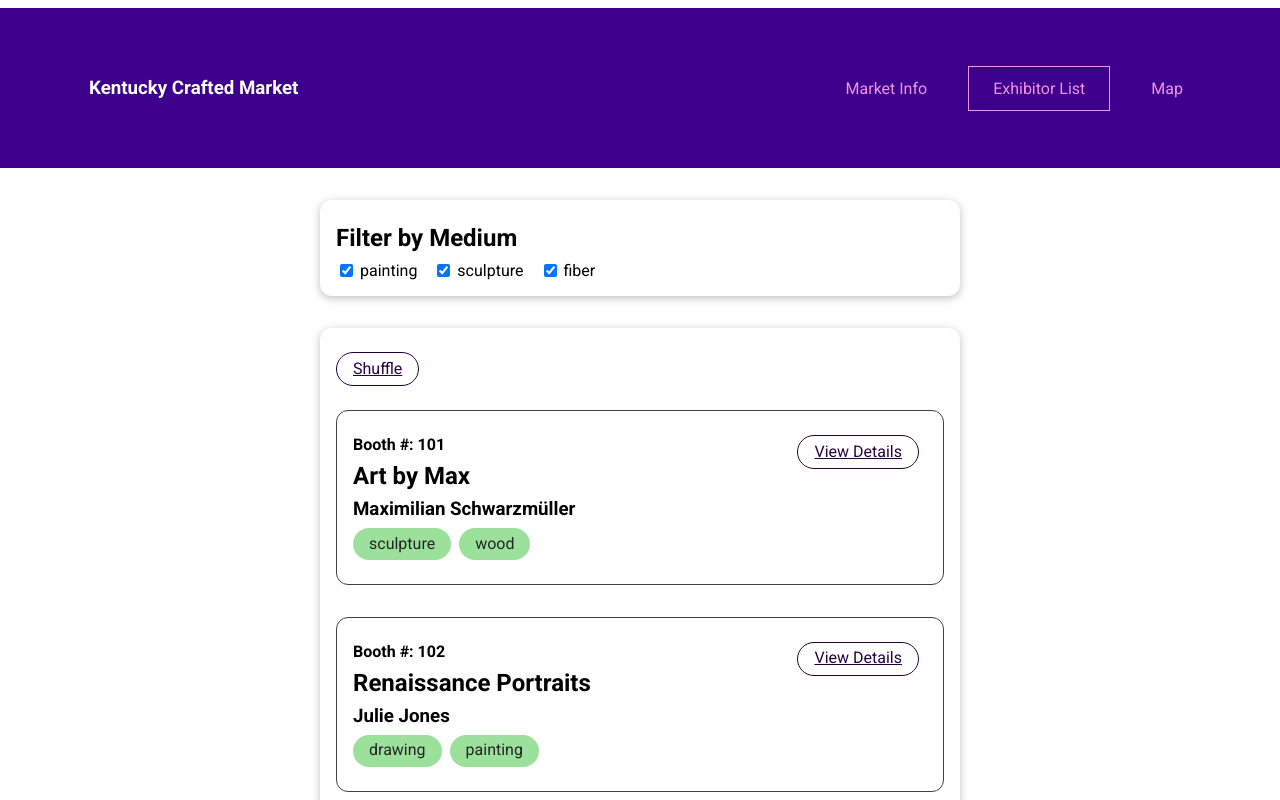
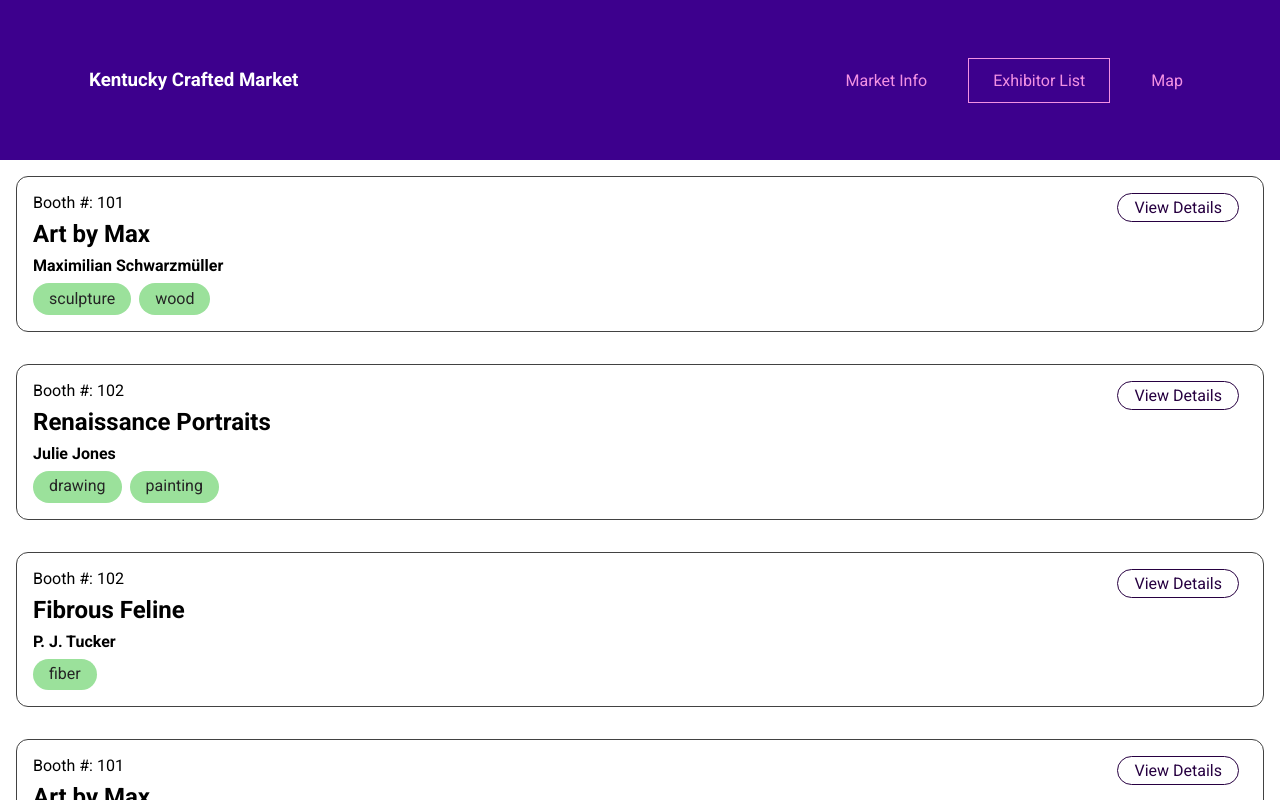
Before and after one commit to kyartscouncil/kac-test-001, a Vue app: page /exhibitors in a window 1280 px wide. Shown: the top 800 px of the page. Built offline with nearby package versions, Linux system fonts and the light colour scheme.

Commit message:
style updates

```diff
--- a/src/components/exhibitors/ExhibitorItem.vue
+++ b/src/components/exhibitors/ExhibitorItem.vue
@@ -3,7 +3,7 @@
 		<div class="actions">
 			<base-button mode="outline" link :to="exhibitorDetailsLink">View Details</base-button>
 		</div>
-		<h4>Booth #: {{ boothNumber }}</h4>
+		<p>Booth #: {{ boothNumber }}</p>
 		<h2>{{ businessName }}</h2>
 		<h3>{{ fullName }}</h3>
 		<div>
@@ -28,7 +28,7 @@
 
 <style scoped>
 	li {
-		margin: 1rem 0;
+		margin: 1rem;
 		border: 1px solid #424242;
 		border-radius: 12px;
 		padding: 1rem;
--- a/src/components/ui/BaseButton.vue
+++ b/src/components/ui/BaseButton.vue
@@ -32,8 +32,8 @@
 <style scoped>
 	button,
 	a {
-		text-decoration: underline;
-		padding: 0.35rem 1rem 0.45rem 1rem;
+		text-decoration: none;
+		padding: 0.25rem 1rem;
 		font: inherit;
 		background-color: #3a0061;
 		border: 1px solid #3a0061;
--- a/src/pages/exhibitors/ExhibitorsList.vue
+++ b/src/pages/exhibitors/ExhibitorsList.vue
@@ -1,10 +1,9 @@
 <template>
 	<section>
-		<exhibitor-filter @change-filter="setFilters"></exhibitor-filter>
+		<exhibitor-filter v-if="false" @change-filter="setFilters"></exhibitor-filter>
 	</section>
 	<section>
-		<base-card>
-			<div class="controls">
+			<div v-if="false" class="controls">
 				<base-button mode="outline">Shuffle</base-button>
 			</div>
 			<ul v-if="hasExhibitors">
@@ -20,7 +19,6 @@
 				></exhibitor-item>
 			</ul>
 			<h3 v-else>No exhibitors found.</h3>
-		</base-card>
 	</section>
 </template>
 
--- a/src/style/style.css
+++ b/src/style/style.css
@@ -1,11 +1,23 @@
-
-
+h1,
 h2,
 h3,
 h4 {
 	margin: 0.5rem 0;
 }
 
-div {
-	margin: 0.5rem 0;
+p {
+   font-size: 1rem;
+   margin: 0;
 }
+
+h2 {
+	font-size: 1.5rem;
+}
+
+h3 {
+	font-size: 1rem;
+}
+
+h4 {
+	font-size: 1rem;
+}
```
